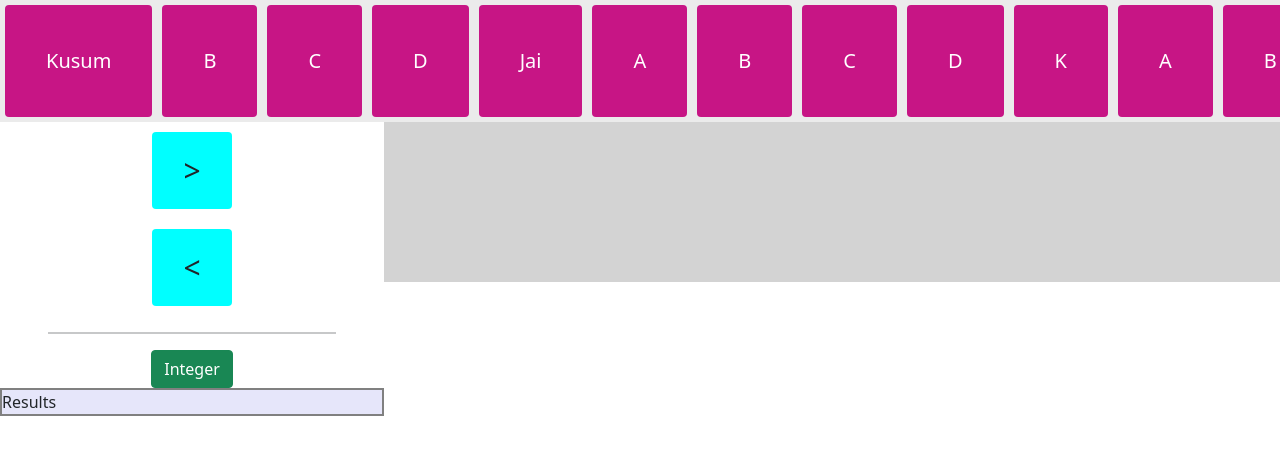
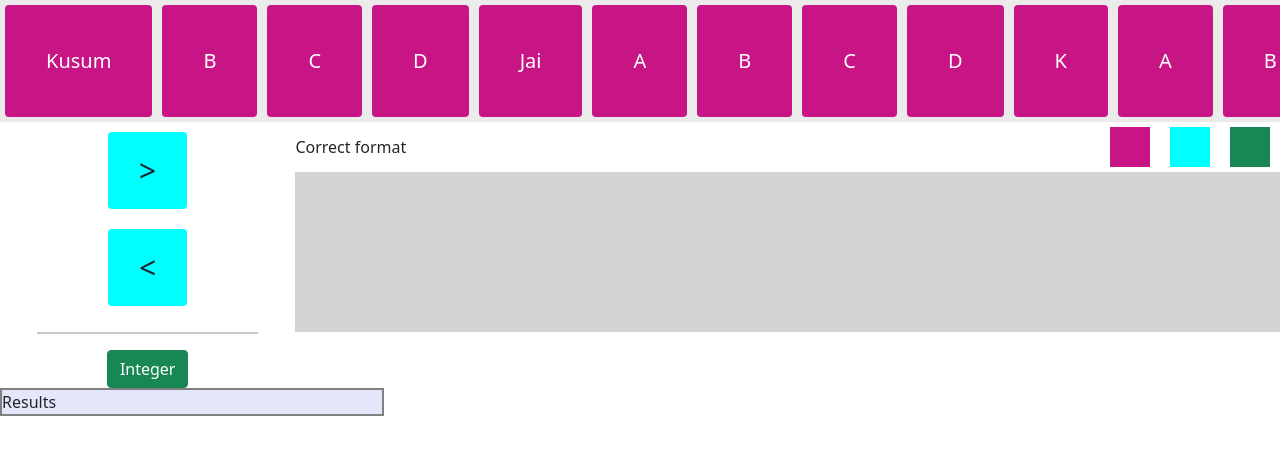
Before and after one commit to KUSUM24/Drag-And-Drop, a React (Create React App) app: page / in a window 1280 px wide. Shown: the top 454 px of the page. Built offline with nearby package versions, Linux system fonts and the light colour scheme.

Commit message:
format added

```diff
--- a/src/App.js
+++ b/src/App.js
@@ -5,6 +5,7 @@ import { List } from "./Components/List";
 import { Operators } from "./Components/Operators";
 import { Results } from "./Components/Results";
 import "./styles/custom.css";
+import { FormatIndex } from "./Components/FormatIndex";
 export const App = () => {
   const [variables, setVariables] = useState([
     "Kusum",
@@ -389,7 +390,10 @@ export const App = () => {
           />
           <div className="drag-panel">
             <Operators className="operators" />
-            <DropPanel className="drop-section" query={query} />
+            <div className="w-100">
+              <FormatIndex />
+              <DropPanel className="drop-section" query={query} />
+            </div>
           </div>
           <div className="drop-panel">
             <Results />
--- /dev/null
+++ b/src/Components/FormatIndex.js
@@ -0,0 +1,16 @@
+import React from "react";
+
+export const FormatIndex = () => {
+  return (
+    <>
+      <div className="d-flex align-items-center justify-content-between">
+        <div>Correct format</div>
+        <div className="d-flex">
+          <div className="index-source"></div>
+          <div className="index-operator"></div>
+          <div className="index-int"></div>
+        </div>
+      </div>
+    </>
+  );
+};
--- a/src/styles/custom.css
+++ b/src/styles/custom.css
@@ -46,7 +46,7 @@ hr {
 }
 .drop-panel--container {
   background-color: rgb(211, 211, 211);
-  width: 70%;
+  width: 100%;
   height: 20vh;
   display: flex;
   align-items: center;
@@ -67,6 +67,27 @@ hr {
 }
 .drop-panel--container .integer--button {
   padding: 40px !important;
+}
+.index-source {
+  width: 40px;
+  height: 40px;
+  margin: 5px 10px;
+
+  background-color: #c71585;
+}
+.index-operator {
+  width: 40px;
+  height: 40px;
+  margin: 5px 10px;
+
+  background-color: aqua !important;
+}
+.index-int {
+  width: 40px;
+  height: 40px;
+  margin: 5px 10px;
+
+  background-color: #198754;
 }
 @media screen and (max-width: 780px) {
   .operator--container {
```
